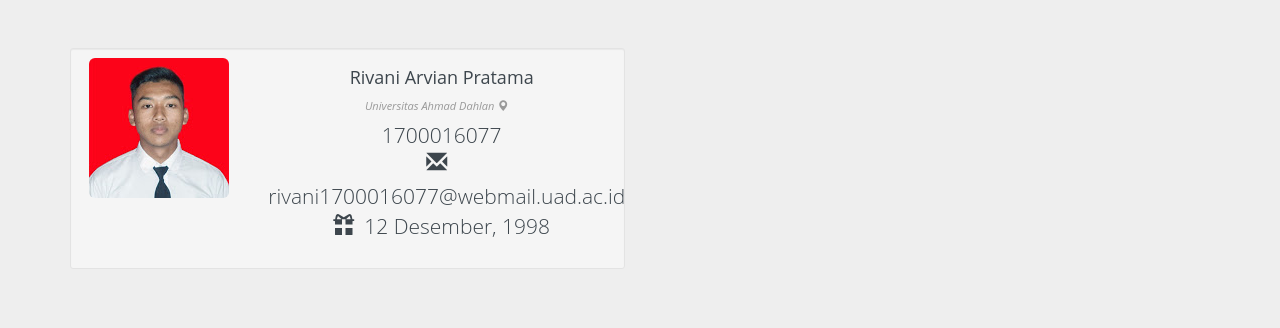
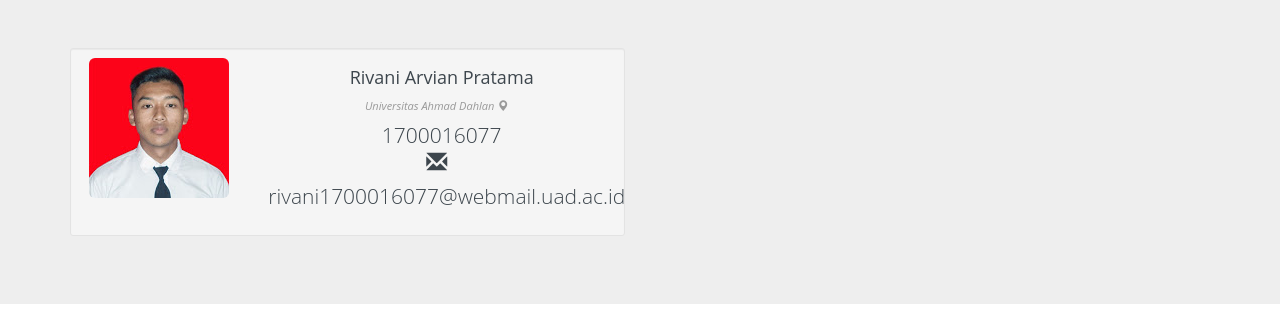
Before and after one commit to rivaniarvianpratama/arvian.github.io, a plain HTML site: page index.html in a window 1280 px wide. Shown: the top 328 px of the page. Drawn offline with nearby package versions, Linux system fonts and the light colour scheme.

Commit message:
Update index.html

```diff
--- a/index.html
+++ b/index.html
@@ -62,8 +62,6 @@
 			    1700016077
                             <br />
                             <i class="glyphicon glyphicon-envelope"></i>rivani1700016077@webmail.uad.ac.id
-                            <br />
-                            <i class="glyphicon glyphicon-gift"></i>12 Desember, 1998</p>
                     </div>
                 </div>
             </div>
```
